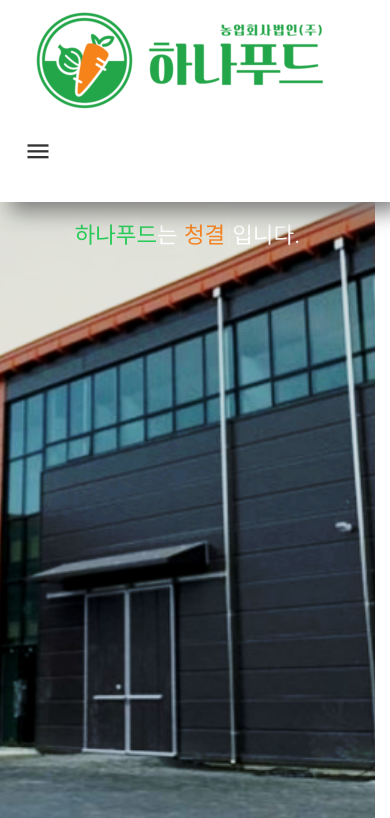
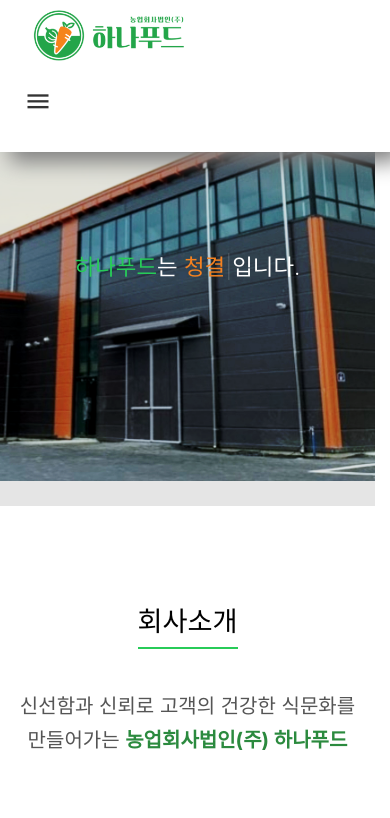
Before and after one commit to bongfreelancer/hanafood, a plain HTML site: page index.html in a window 390 px wide. Shown: the top 818 px of the page. Drawn offline with Linux system fonts and the light colour scheme; files whose address does not match are found by name; a web font is replaced by a local one.

Commit message:
Update index.html

```diff
--- a/index.html
+++ b/index.html
@@ -31,7 +31,17 @@
   .site-logo {
     flex: 1;
   }
+.site-logo img {
+  width: 100%;
+  height: auto;
+  max-width: 180px; /* 최대 크기 제한 */
+}
 
+@media (max-width: 768px) {
+  .site-logo img {
+    max-width: 40vw; /* 화면 너비의 40%로 자동 반응 */
+  }
+}
   .site-menu-toggle {
     position: static !important; /* 절대 위치 해제 */
     color: #333 !important;
@@ -234,10 +244,12 @@
 /* ✅ 모바일 대응 */
 @media (max-width: 768px) {
   .site-blocks-cover {
-    background-size: contain;         /* 이미지 전체가 보이게 */
-    background-position: top center;  /* 위쪽 기준으로 정렬 */
+    background-size: contain;          /* 이미지 전체가 보이게 */
+    background-position: top center;   /* 위쪽 기준 */
     background-repeat: no-repeat;
-    min-height: 400px;                /* 너무 커지지 않게 */
+    min-height: 60vh;                  /* 화면 높이의 60%로 제한 */
+    max-height: 400px;                 /* 최대 높이 제한 */
+    padding-top: 2rem;                 /* 위쪽 여백 추가 */
   }
 
   .site-blocks-cover h1 {
```
